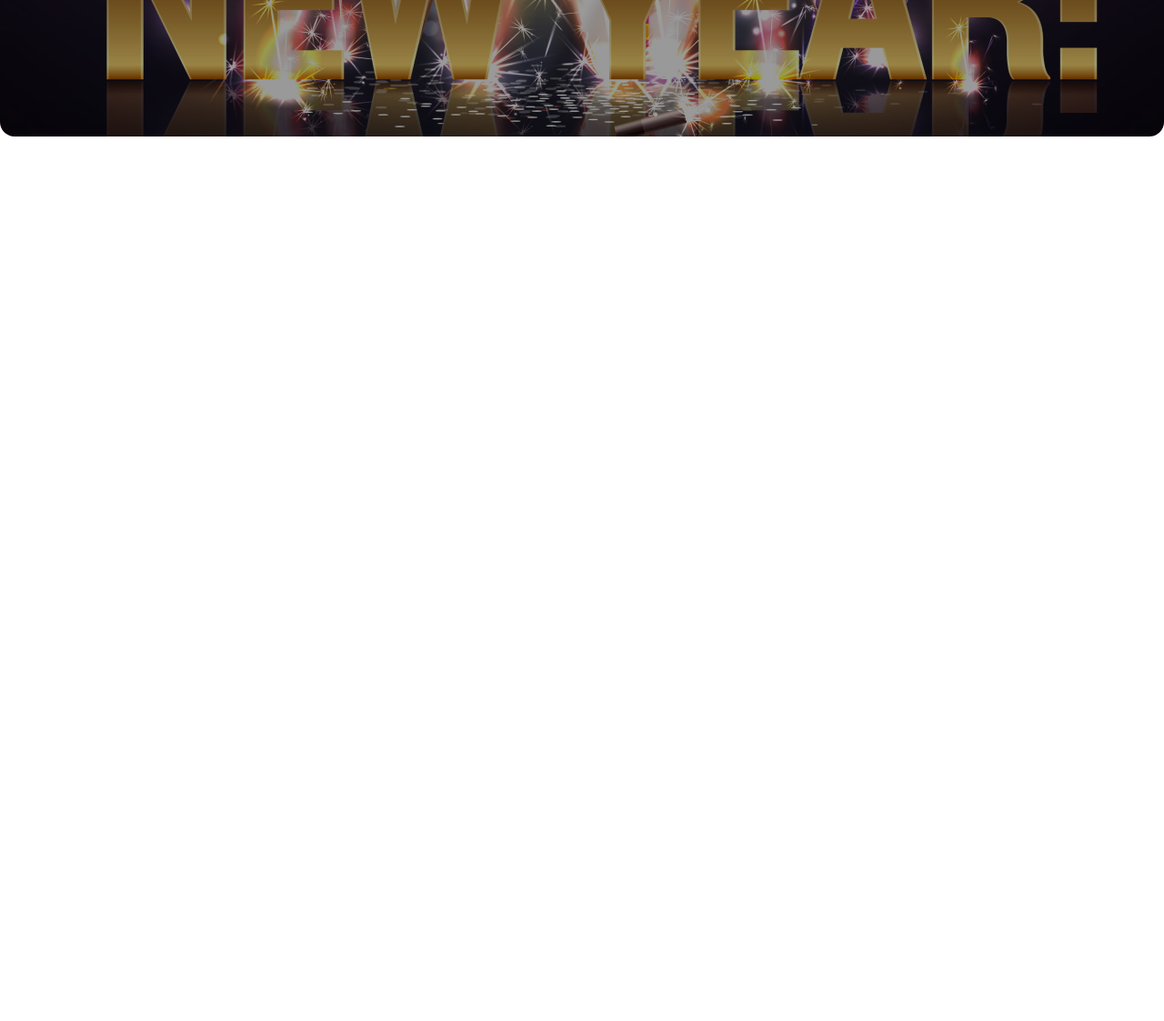
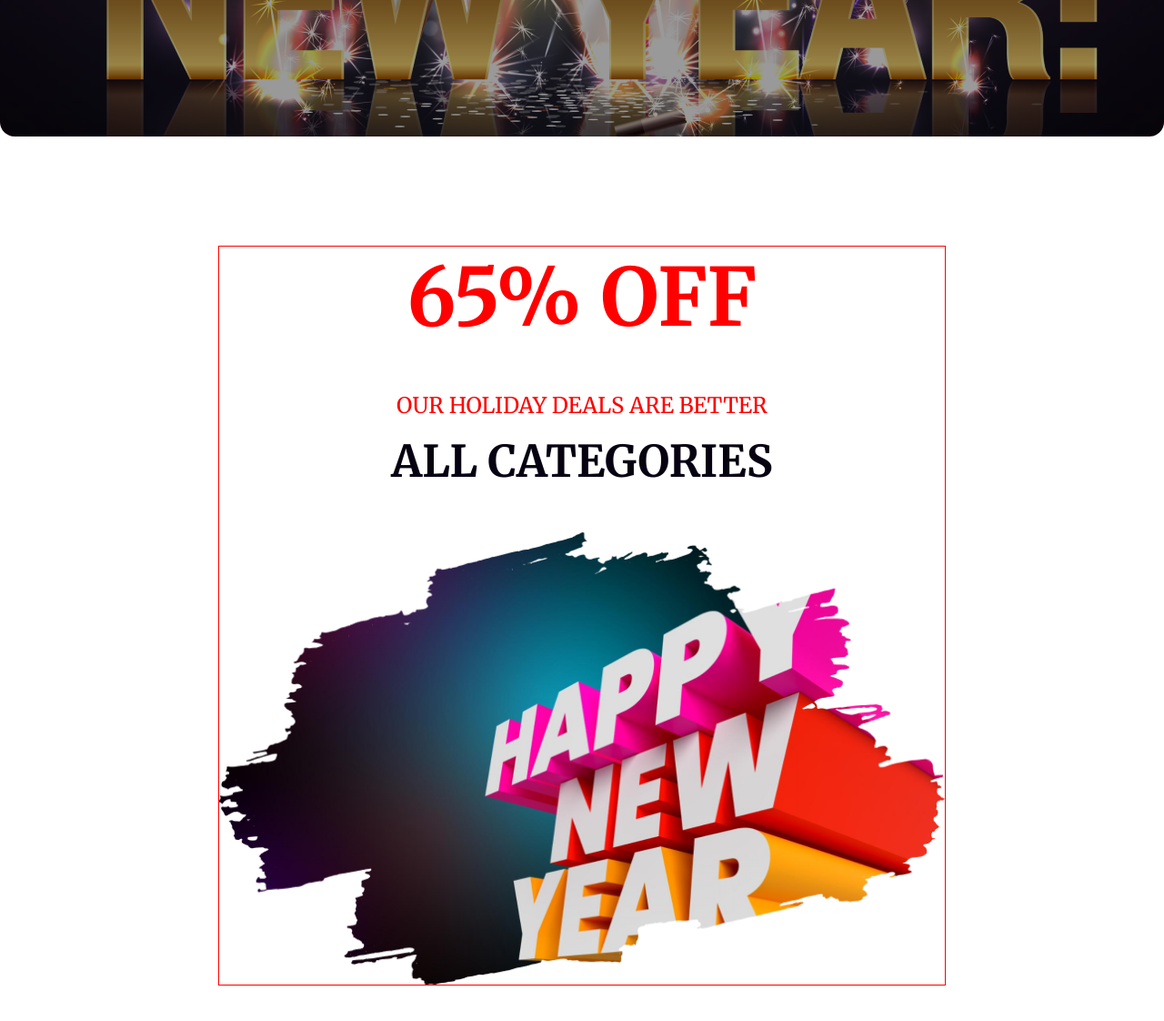
Before and after one commit to Sharif707/practice-task-2, a plain HTML site: page index.html in a window 1280 px wide. Shown: the part 500-1622 px from the top of the page at 91% size. Before the commit the page ends 800 px from the top, so only its background shows below. Drawn offline with Linux system fonts and the light colour scheme.

Commit message:
discount section done

```diff
--- a/Styles/index.css
+++ b/Styles/index.css
@@ -16,6 +16,10 @@ a {
 button,
 input {
   border: none;
+}
+img {
+  max-width: 100%;
+  display: block;
 }
 .banner-container {
   max-width: 1320px;
@@ -52,3 +56,41 @@ background-blend-mode: overlay;
   margin-top: 15px;
   text-align: center;
 }
+
+main {
+  margin: 50px auto 0 auto;
+  max-width: 1320px;
+}
+/* discount seciton */
+
+.discount-section {
+  text-align: center;
+  width: 800px;
+  min-height: 800px;
+  margin: 48px auto;
+  border: 1px solid red;
+  margin-bottom: 120px;
+}
+.discount-section > h1 {
+  font-size: 88px;
+  font-weight: 700;
+  color: #ff0000;
+}
+.discount-section > div {
+  margin: 48px 0;
+}
+.discount-section > div > p {
+  color: rgb(255, 0, 0);
+  font-size: 24px;
+  font-weight: 500;
+}
+.discount-section > div > h3 {
+  color: rgb(7, 2, 17);
+  font-size: 48px;
+  font-weight: 700;
+  text-align: center;
+  margin-top: 16px;
+}
+.discount-section > img {
+  margin-top: 48px;
+}
--- a/index.html
+++ b/index.html
@@ -15,5 +15,35 @@
 
         </div>
     </header>
+
+    <main>
+
+        <!-- discount section starts here -->
+         <section class="discount-section">
+            <h1>65% OFF</h1>
+           <div>
+            <p>OUR HOLIDAY DEALS ARE BETTER</p>
+            <h3>ALL CATEGORIES</h3>
+
+           </div>
+           <img src="images/New Year Photo.png" alt="">
+         </section>
+
+        <!-- discount section ends here -->
+         <!-- midnight party section -->
+
+        <section class="midnight-section">
+            <div class="flex-content">
+                <div class="inner-content">
+
+                </div>
+                <div class="inner-img">
+
+                </div>
+            </div>
+
+        </section>
+            <!-- midnight party section ends here -->
+    </main>
 </body>
 </html>
```
Lines whose indentation alone changed are shown as unchanged.
